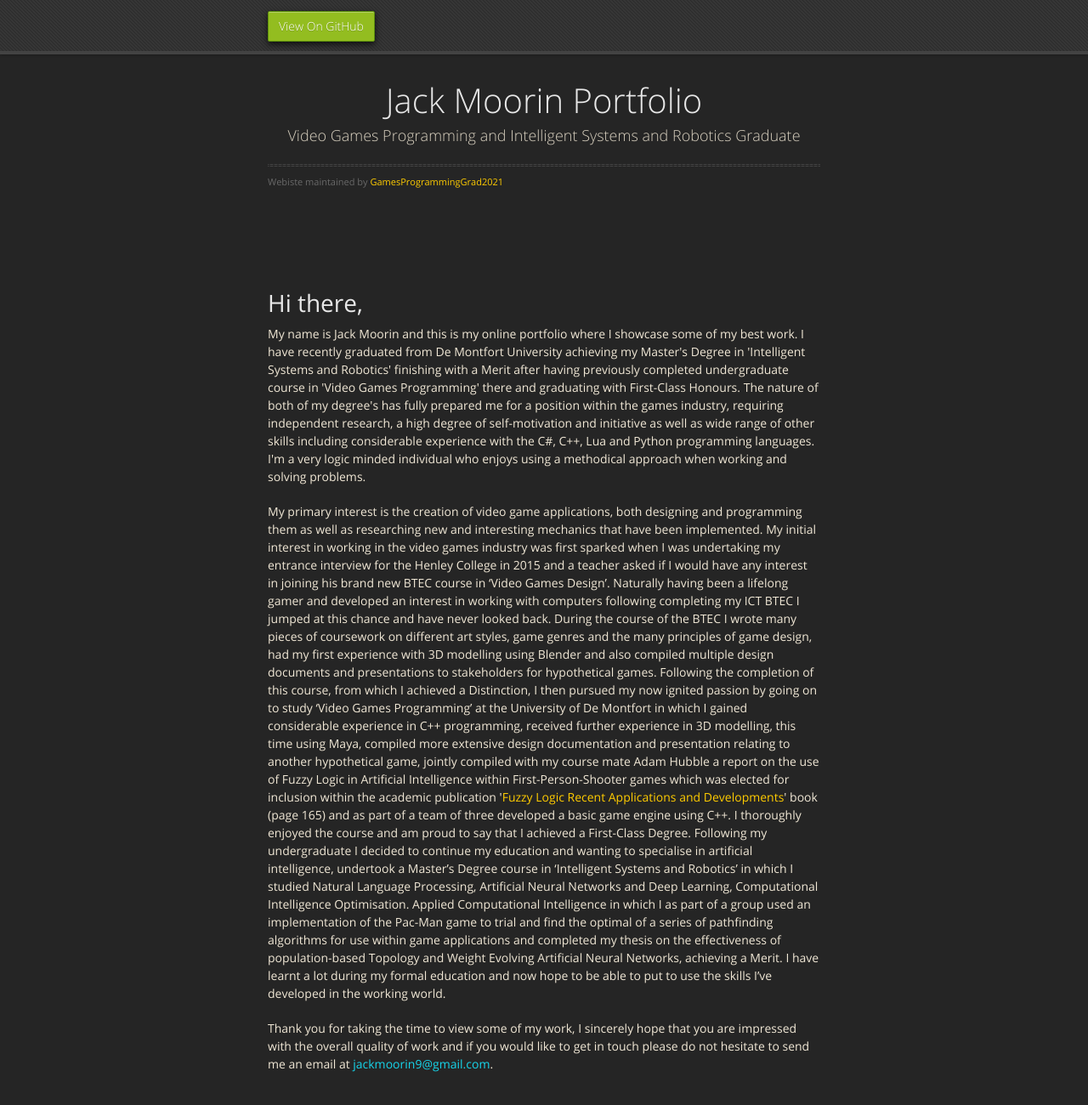
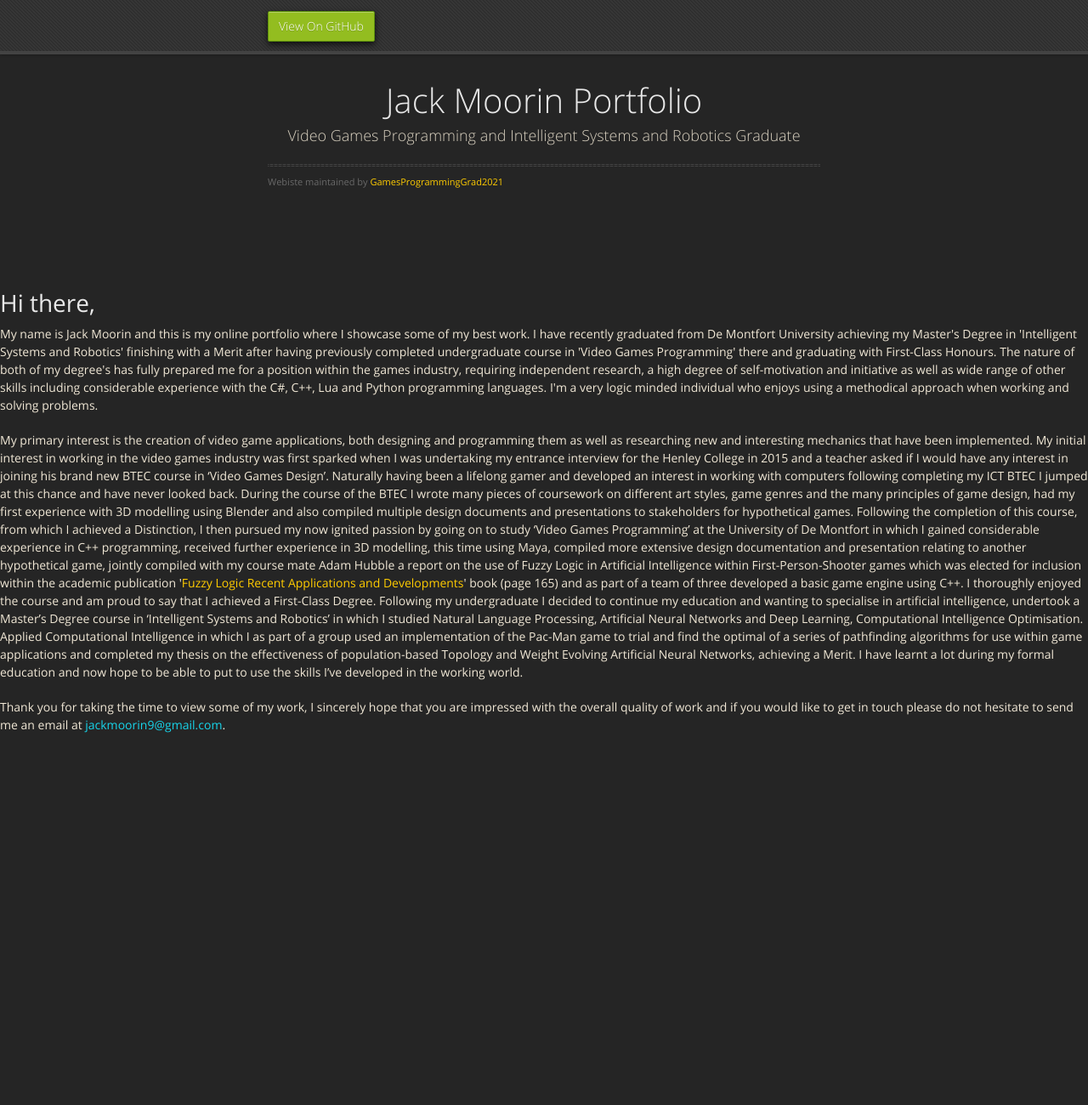
Before and after one commit to GamesProgrammingGrad2021/GamesProgrammingGrad2021.github.io, a Jekyll site: the page built from index.md, in a window 1280 px wide and 1302 px high. Shown: the whole window at 85% size. Built offline with Jekyll 4.4.1, drawn with Linux system fonts in a browser that asks for light colours; nearby versions of some CDN libraries; our own code applies the rules of GitHub Pages for plain Markdown files.

Commit message:
Update default.html

```diff
--- a/_layouts/default.html
+++ b/_layouts/default.html
@@ -27,13 +27,10 @@
           <hr>
           <span class="credits left">Webiste maintained by <a href="{{ site.github.owner_url }}">{{ site.github.owner_name }}</a></span>
         </div>
-		</section>
-
-        {{ content }}
-
-      <!-- </section> -->
+	  </section>
 
     </div>
+	{{ content }}
 
     {% if site.google_analytics %}
       <script type="text/javascript">
```
